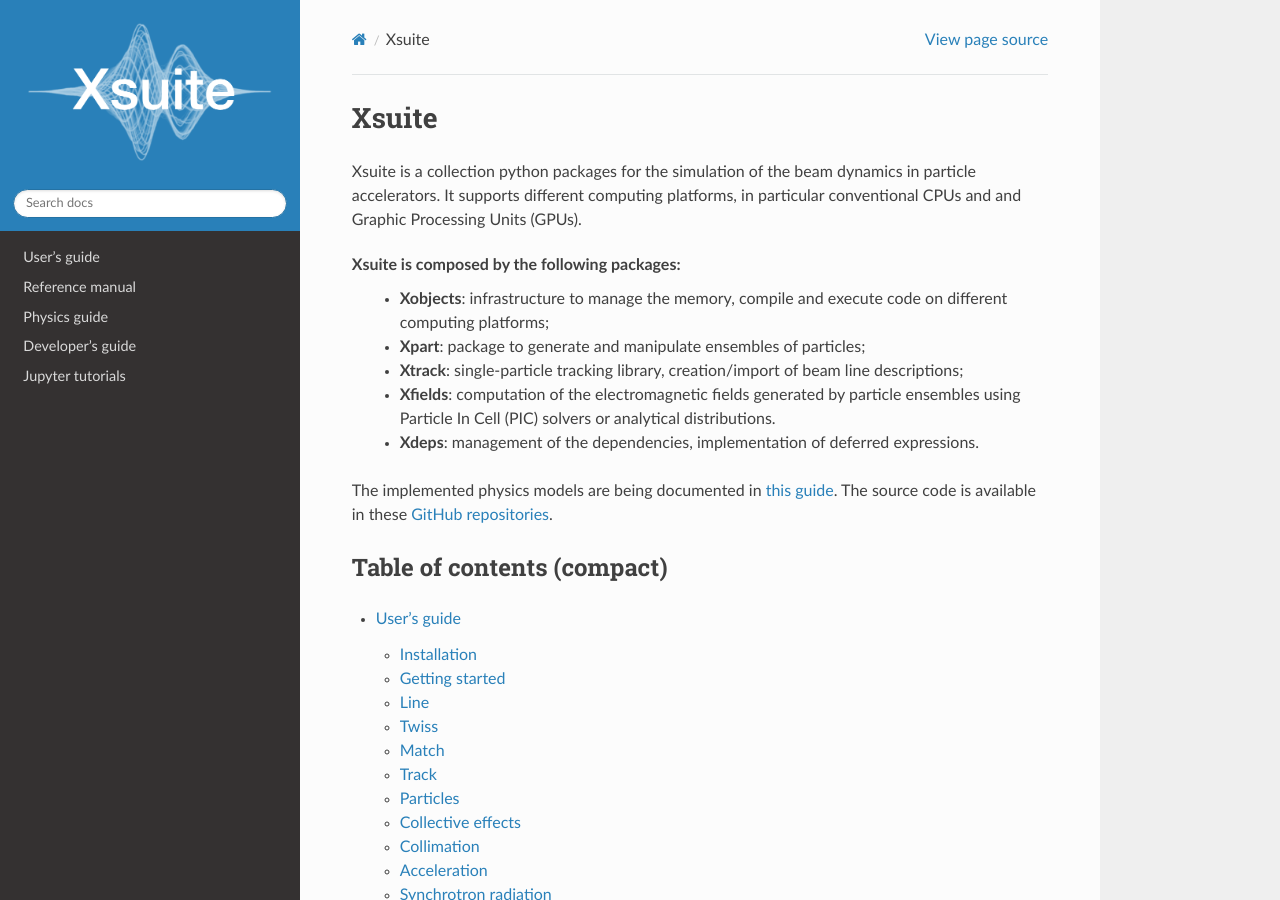
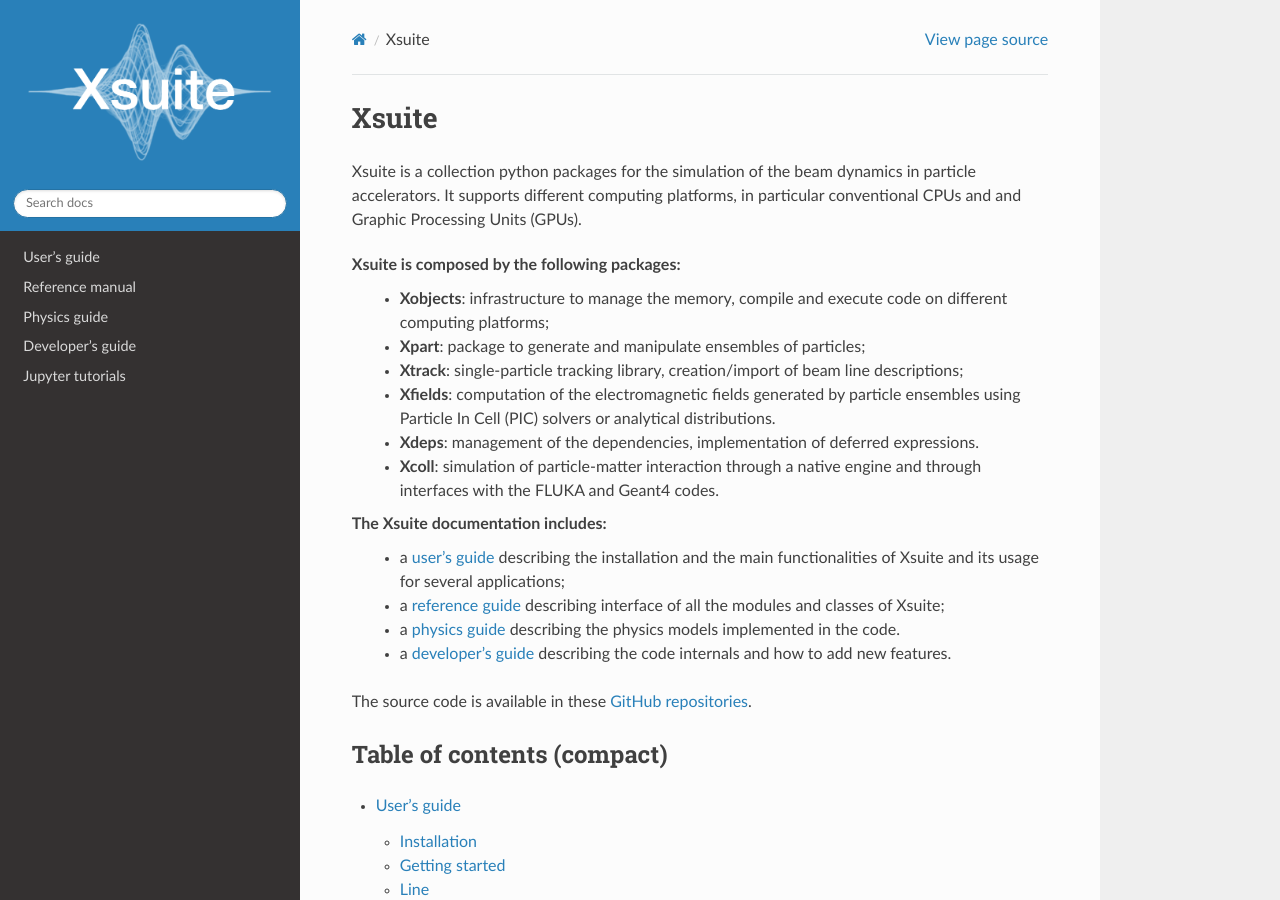
Before and after one commit to xsuite/xsuite, a Sphinx documentation site: the page built from docs/index.rst, in a window 1280 px wide and 900 px high. Built offline with Sphinx 7.4.7 and the Read the Docs theme 2.0.0, drawn with Linux system fonts in a browser that asks for light colours; pages that are not in the unit, such as notebooks, are missing from menus.

Commit message:
Update docs

```diff
--- a/docs/apireference.rst
+++ b/docs/apireference.rst
@@ -3,7 +3,7 @@
 ================
 
 .. contents:: Table of Contents
-    :depth: 6
+    :depth: 3
 
 xtrack.Line class
 =================
--- a/docs/developer.rst
+++ b/docs/developer.rst
@@ -3,7 +3,7 @@
 =================
 
 .. toctree::
-    :maxdepth: 3
+    :maxdepth: 2
 
     dev_guide_xtrack_beam_elements
     xobjexample
--- a/docs/index.rst
+++ b/docs/index.rst
@@ -7,7 +7,9 @@
 Xsuite
 ======
 
-Xsuite is a collection python packages for the simulation of the beam dynamics in particle accelerators. It supports different computing platforms, in particular conventional CPUs and and Graphic Processing Units (GPUs).
+Xsuite is a collection python packages for the simulation of the beam dynamics
+in particle accelerators. It supports different computing platforms,
+in particular conventional CPUs and and Graphic Processing Units (GPUs).
 
 Xsuite is composed by the following packages:
  - **Xobjects**: infrastructure to manage the memory, compile and execute code on different computing platforms;
@@ -15,8 +17,19 @@
  - **Xtrack**: single-particle tracking library, creation/import of beam line descriptions;
  - **Xfields**: computation of the electromagnetic fields generated by particle ensembles using Particle In Cell (PIC) solvers or analytical distributions.
  - **Xdeps**: management of the dependencies, implementation of deferred expressions.
+ - **Xcoll**: simulation of particle-matter interaction through a native engine
+   and through interfaces with the FLUKA and Geant4 codes.
 
-The implemented physics models are being documented in `this guide <https://github.com/xsuite/xsuite/blob/master/docs/physics_manual/physics_man.pdf>`_.
+The Xsuite documentation includes:
+   - a :doc:`user's guide <usersguide>` describing the installation and the main
+     functionalities of Xsuite and its usage for several applications;
+   - a :doc:`reference guide <apireference>` describing interface of all the
+     modules and classes of Xsuite;
+   - a :doc:`physics guide <physicsguide>` describing the physics models implemented
+     in the code.
+   - a :doc:`developer's guide <developer>` describing the code internals and how
+     to add new features.
+
 The source code is available in these `GitHub repositories <https://github.com/xsuite/>`_.
 
 Table of contents (compact)
--- a/docs/physicsguide.rst
+++ b/docs/physicsguide.rst
@@ -4,4 +4,4 @@
 
 The physics models implemented in Xsuite are being documented in the guide available at the following link:
 
-https://github.com/xsuite/xsuite/blob/main/docs/physics_manual/physics_man.pdf
+https://xsuite.github.io/xsuite/docs/physics_manual/physics_man.pdf
--- a/docs/usersguide.rst
+++ b/docs/usersguide.rst
@@ -3,7 +3,7 @@
 ==============
 
 .. toctree::
-   :maxdepth: 4
+   :maxdepth: 2
 
    installation
    singlepart
```
